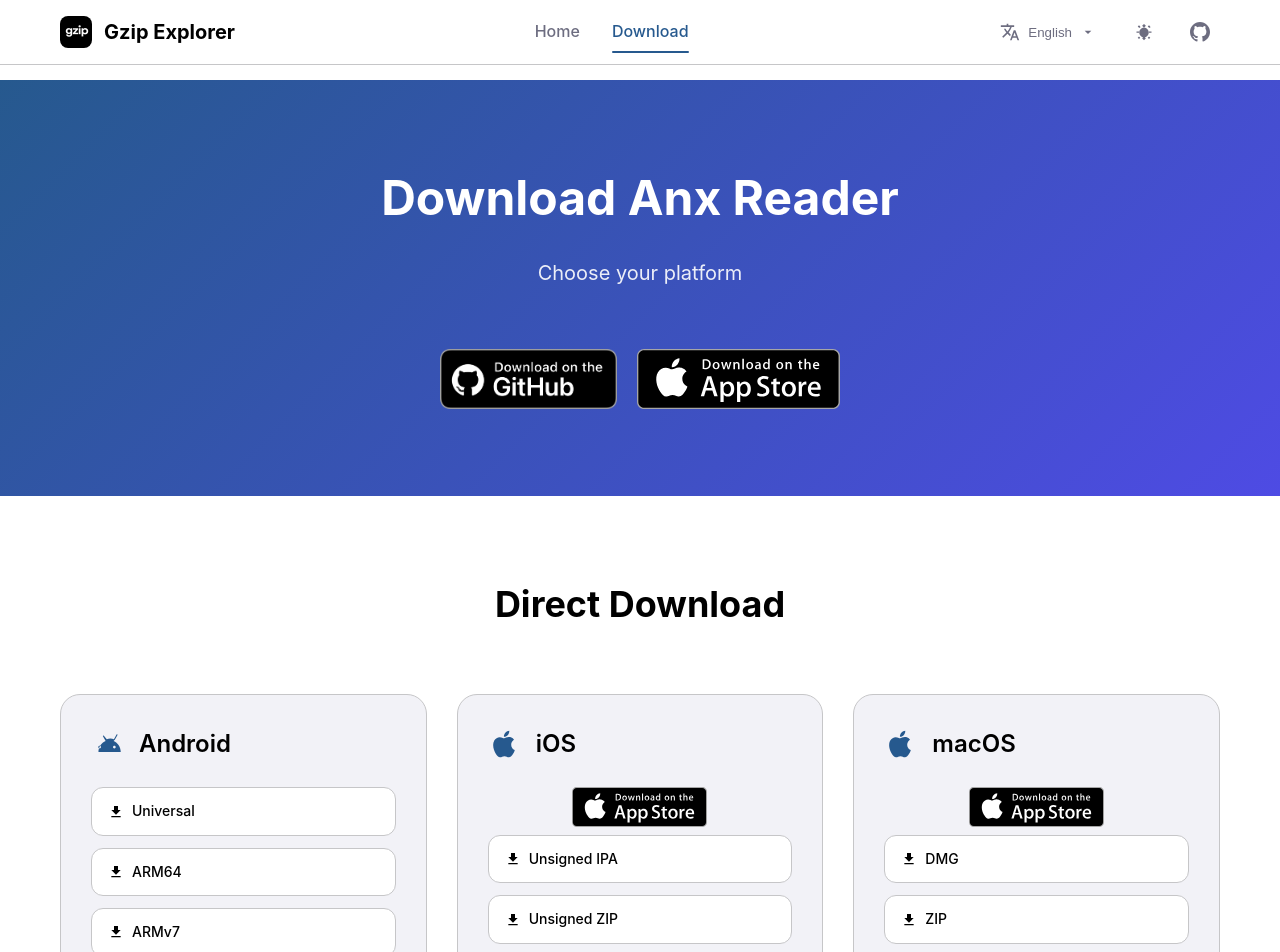
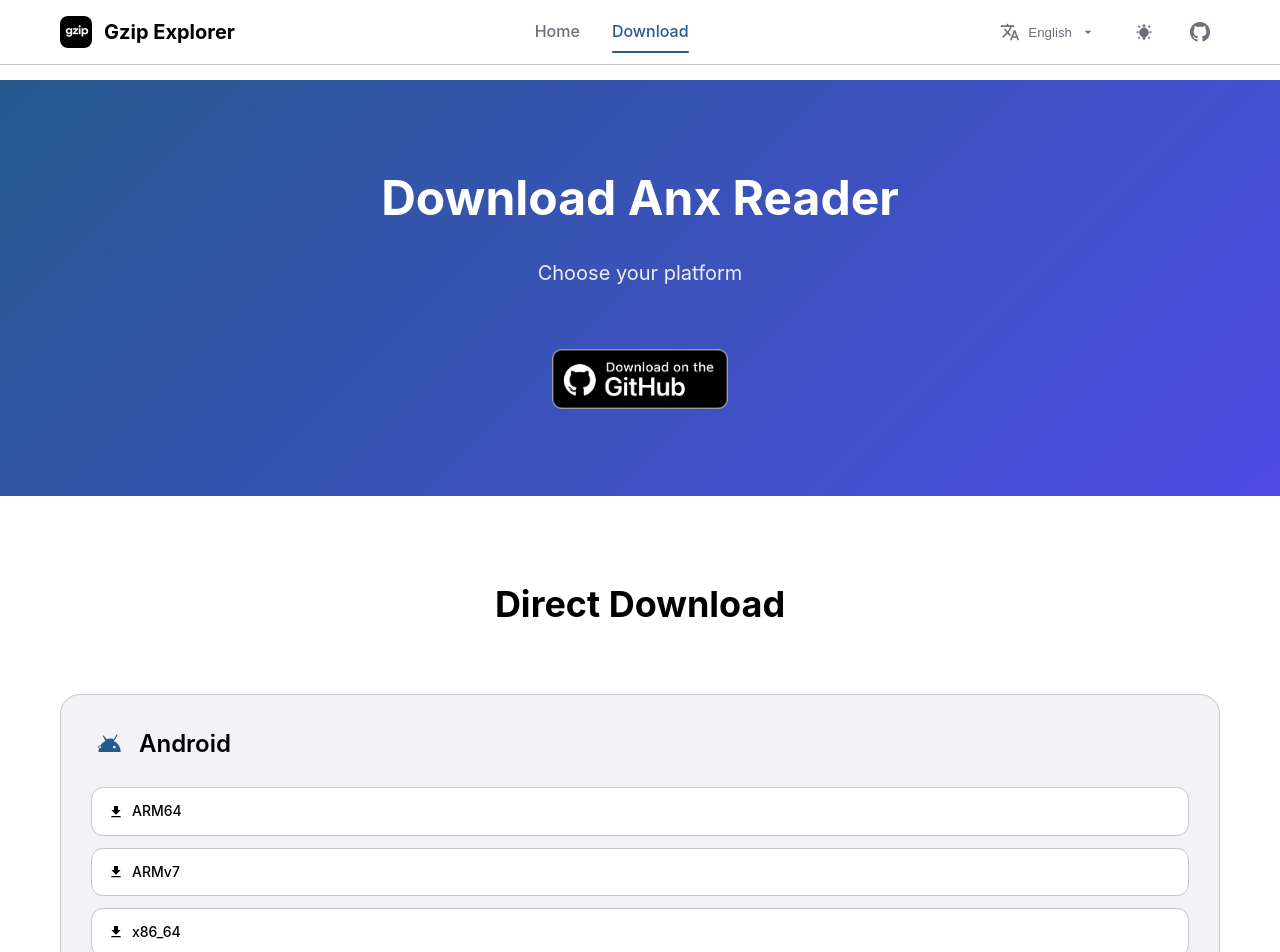
Before and after one commit to uncrr/gzip-page, a Vue app: page /download in a window 1280 px wide. Shown: the top 952 px of the page. Built offline with nearby package versions, Linux system fonts and the light colour scheme.

Commit message:
view: Download gzip v0.1.6 harcoded which is latest version as of 26 Dec 2025

```diff
--- a/src/views/DownloadView.vue
+++ b/src/views/DownloadView.vue
@@ -7,39 +7,39 @@
   {
     name: 'Android',
     variants: [
-      { name: 'Universal', endpoint: 'android-universal' },
-      { name: 'ARM64', endpoint: 'android-arm64-v8a' },
-      { name: 'ARMv7', endpoint: 'android-armeabi-v7a' },
-      { name: 'x86_64', endpoint: 'android-x86_64' }
+      // { name: 'Universal', endpoint: 'android-universal' },
+      { name: 'ARM64', endpoint: 'v0.1.6/GzipExplorer-arm64-v8a-v0.1.6.apk' },
+      { name: 'ARMv7', endpoint: 'v0.1.6/GzipExplorer-armeabi-v7a-v0.1.6.apk' },
+      { name: 'x86_64', endpoint: 'v0.1.6/GzipExplorer-x86_64-v0.1.6.apk' }
     ],
     icon: `<svg viewBox="0 0 24 24" fill="currentColor"><path d="M17.523 15.3414c-.5665 0-1.0253-.4588-1.0253-1.0253s.4588-1.0253 1.0253-1.0253 1.0253.4588 1.0253 1.0253-.4588 1.0253-1.0253 1.0253zm-11.046 0c-.5665 0-1.0253-.4588-1.0253-1.0253s.4588-1.0253 1.0253-1.0253 1.0253.4588 1.0253 1.0253-.4588 1.0253-1.0253 1.0253zm11.405-6.539l1.994-3.467c.1094-.1896.0447-.4313-.1449-.5407-.1896-.1094-.4313-.0447-.5407.1449l-2.0187 3.5062c-.8038-.3735-1.7107-.5841-2.6637-.5841s-1.8599.2106-2.6637.5841L9.6558 5.8756c-.1094-.1896-.3511-.2543-.5407-.1449-.1896.1094-.2543.3511-.1449.5407l1.994 3.467c-3.156 1.3137-5.36 4.5441-5.36 8.226h16.7078c0-3.6819-2.204-6.9123-5.36-8.226z"/></svg>`
-  },
-  {
-    name: 'iOS',
-    variants: [
-      { name: 'Unsigned IPA', endpoint: 'ios-unsigned-ipa' },
-      { name: 'Unsigned ZIP', endpoint: 'ios-unsigned-zip' }
-    ],
-    icon: `<svg viewBox="0 0 24 24" fill="currentColor"><path d="M18.71 19.5c-.83 1.24-1.71 2.45-3.05 2.47-1.34.03-1.77-.79-3.29-.79-1.53 0-2 .77-3.27.82-1.31.05-2.3-1.32-3.14-2.53C4.25 17 2.94 12.45 4.7 9.39c.87-1.52 2.43-2.48 4.12-2.51 1.28-.02 2.5.87 3.29.87.78 0 2.26-1.07 3.81-.91.65.03 2.47.26 3.64 1.98-.09.06-2.17 1.28-2.15 3.81.03 3.02 2.65 4.03 2.68 4.04-.03.07-.42 1.44-1.38 2.83M13 3.5c.73-.83 1.94-1.46 2.94-1.5.13 1.17-.34 2.35-1.04 3.19-.69.85-1.83 1.51-2.95 1.42-.15-1.15.41-2.35 1.05-3.11z"/></svg>`,
-    hasAppStore: true
-  },
-  {
-    name: 'macOS',
-    variants: [
-      { name: 'DMG', endpoint: 'macos-dmg' },
-      { name: 'ZIP', endpoint: 'macos-zip' }
-    ],
-    icon: `<svg viewBox="0 0 24 24" fill="currentColor"><path d="M18.71 19.5c-.83 1.24-1.71 2.45-3.05 2.47-1.34.03-1.77-.79-3.29-.79-1.53 0-2 .77-3.27.82-1.31.05-2.3-1.32-3.14-2.53C4.25 17 2.94 12.45 4.7 9.39c.87-1.52 2.43-2.48 4.12-2.51 1.28-.02 2.5.87 3.29.87.78 0 2.26-1.07 3.81-.91.65.03 2.47.26 3.64 1.98-.09.06-2.17 1.28-2.15 3.81.03 3.02 2.65 4.03 2.68 4.04-.03.07-.42 1.44-1.38 2.83M13 3.5c.73-.83 1.94-1.46 2.94-1.5.13 1.17-.34 2.35-1.04 3.19-.69.85-1.83 1.51-2.95 1.42-.15-1.15.41-2.35 1.05-3.11z"/></svg>`,
-    hasAppStore: true
-  },
-  {
-    name: 'Windows',
-    variants: [
-      { name: 'EXE', endpoint: 'windows-exe' },
-      { name: 'ZIP', endpoint: 'windows-zip' }
-    ],
-    icon: `<svg viewBox="0 0 24 24" fill="currentColor"><path d="M3 12V6.75l6-1.32v6.48L3 12m17-9v8.75l-10 .15V5.21L20 3M3 13l6 .09v6.81l-6-1.15V13m17 .25V22l-10-1.91V13.1l10 .15Z"/></svg>`
   }
+  // {
+  //   name: 'iOS',
+  //   variants: [
+  //     { name: 'Unsigned IPA', endpoint: 'ios-unsigned-ipa' },
+  //     { name: 'Unsigned ZIP', endpoint: 'ios-unsigned-zip' }
+  //   ],
+  //   icon: `<svg viewBox="0 0 24 24" fill="currentColor"><path d="M18.71 19.5c-.83 1.24-1.71 2.45-3.05 2.47-1.34.03-1.77-.79-3.29-.79-1.53 0-2 .77-3.27.82-1.31.05-2.3-1.32-3.14-2.53C4.25 17 2.94 12.45 4.7 9.39c.87-1.52 2.43-2.48 4.12-2.51 1.28-.02 2.5.87 3.29.87.78 0 2.26-1.07 3.81-.91.65.03 2.47.26 3.64 1.98-.09.06-2.17 1.28-2.15 3.81.03 3.02 2.65 4.03 2.68 4.04-.03.07-.42 1.44-1.38 2.83M13 3.5c.73-.83 1.94-1.46 2.94-1.5.13 1.17-.34 2.35-1.04 3.19-.69.85-1.83 1.51-2.95 1.42-.15-1.15.41-2.35 1.05-3.11z"/></svg>`,
+  //   hasAppStore: true
+  // },
+  // {
+  //   name: 'macOS',
+  //   variants: [
+  //     { name: 'DMG', endpoint: 'macos-dmg' },
+  //     { name: 'ZIP', endpoint: 'macos-zip' }
+  //   ],
+  //   icon: `<svg viewBox="0 0 24 24" fill="currentColor"><path d="M18.71 19.5c-.83 1.24-1.71 2.45-3.05 2.47-1.34.03-1.77-.79-3.29-.79-1.53 0-2 .77-3.27.82-1.31.05-2.3-1.32-3.14-2.53C4.25 17 2.94 12.45 4.7 9.39c.87-1.52 2.43-2.48 4.12-2.51 1.28-.02 2.5.87 3.29.87.78 0 2.26-1.07 3.81-.91.65.03 2.47.26 3.64 1.98-.09.06-2.17 1.28-2.15 3.81.03 3.02 2.65 4.03 2.68 4.04-.03.07-.42 1.44-1.38 2.83M13 3.5c.73-.83 1.94-1.46 2.94-1.5.13 1.17-.34 2.35-1.04 3.19-.69.85-1.83 1.51-2.95 1.42-.15-1.15.41-2.35 1.05-3.11z"/></svg>`,
+  //   hasAppStore: true
+  // },
+  // {
+  //   name: 'Windows',
+  //   variants: [
+  //     { name: 'EXE', endpoint: 'windows-exe' },
+  //     { name: 'ZIP', endpoint: 'windows-zip' }
+  //   ],
+  //   icon: `<svg viewBox="0 0 24 24" fill="currentColor"><path d="M3 12V6.75l6-1.32v6.48L3 12m17-9v8.75l-10 .15V5.21L20 3M3 13l6 .09v6.81l-6-1.15V13m17 .25V22l-10-1.91V13.1l10 .15Z"/></svg>`
+  // }
 ]
 </script>
 
@@ -51,12 +51,12 @@
         <p class="download-subtitle">{{ t('download.subtitle') }}</p>
 
         <div class="download-buttons-section">
-          <a href="https://github.com/anxcye/anx-reader/releases/latest" target="_blank" class="download-badge-button">
+          <a href="https://github.com/uncrr/git-explorer/releases/latest" target="_blank" class="download-badge-button">
             <img src="/images/github-badge.png" alt="Download from GitHub" />
           </a>
-          <a href="https://apps.apple.com/app/anx-reader/id6743196413" target="_blank" class="download-badge-button">
+          <!-- <a href="https://apps.apple.com/app/anx-reader/id6743196413" target="_blank" class="download-badge-button">
             <img src="/images/app-store-badge.svg" alt="Download on the App Store" />
-          </a>
+          </a> -->
         </div>
       </div>
     </div>
@@ -75,17 +75,18 @@
             </div>
 
             <!-- App Store button for iOS -->
-            <div v-if="platform.hasAppStore" class="app-store-section">
+            <!-- <div v-if="platform.hasAppStore" class="app-store-section">
               <a href="https://apps.apple.com/app/anx-reader/id6743196413" target="_blank" class="app-store-button">
                 <img src="/images/app-store-badge.svg" alt="Download on the App Store" />
               </a>
-            </div>
+            </div> -->
 
+            <!-- :href="`https://api.gzip.bilalworku.com/api/latest/${variant.endpoint}`" -->
             <div class="platform-variants">
               <a
                 v-for="variant in platform.variants"
                 :key="variant.endpoint"
-                :href="`https://api.anx.anxcye.com/api/latest/${variant.endpoint}`"
+                :href="`https://github.com/uncrr/git-explorer/releases/download/${variant.endpoint}`"
                 download
                 class="download-button"
               >
```
